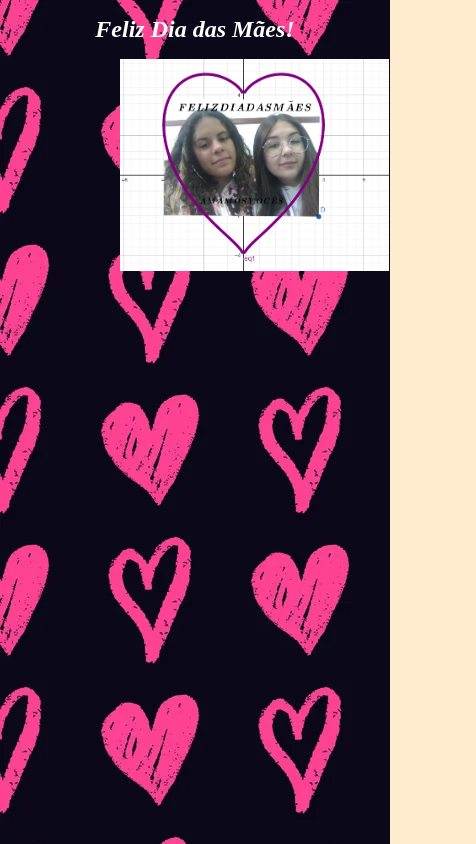
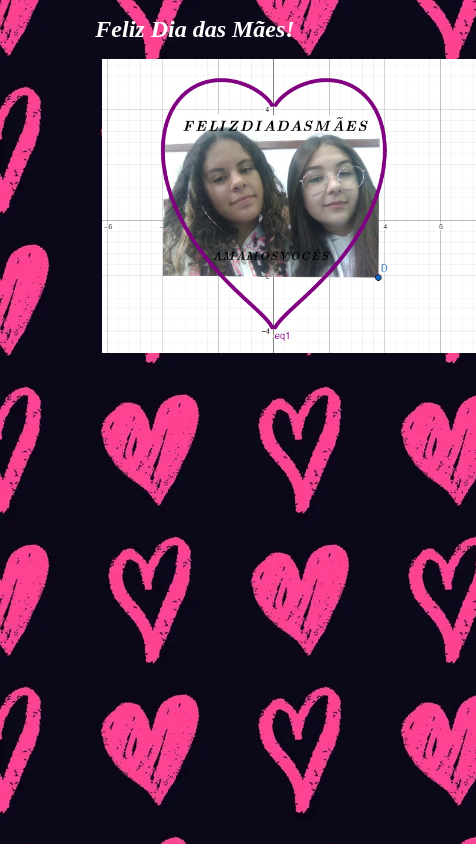
Before and after one commit to nonopava/dolcidelrey, a plain HTML site: page index.html in a window 390 px wide. Shown: the whole page, 476 px wide, since content can reach past the window. Drawn offline with Linux system fonts and the light colour scheme.

Commit message:
Update estilos.css

```diff
--- a/estilos.css
+++ b/estilos.css
@@ -31,13 +31,13 @@ h1 {
 
 @media only screen and (min-width: 320px) and (max-width: 1000px) {
      div {
-    width: 80%;
+    width: 100%;
     margin: 0 auto;
     text-align: center;
 }
  img {
-      width: 90%;
-      height: 70%
+      width: 100%;
+      height: 100%
 }
      h1 {
           font-size: 150%;
```
